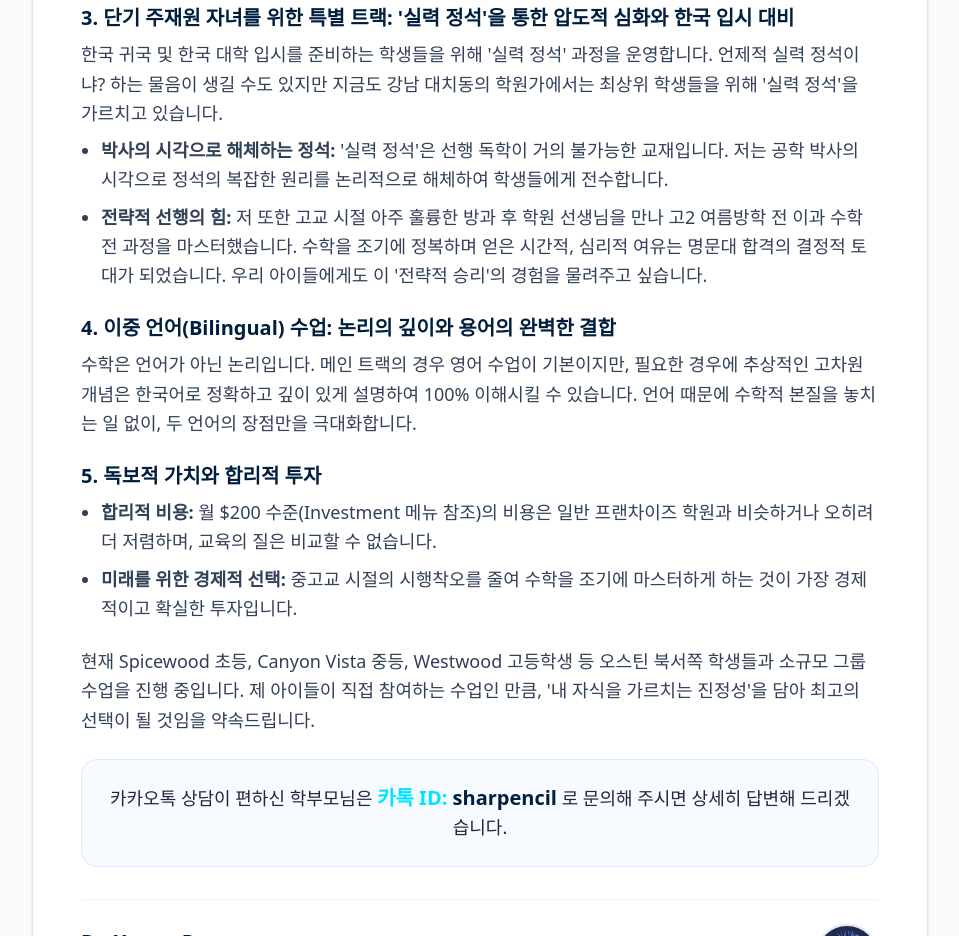
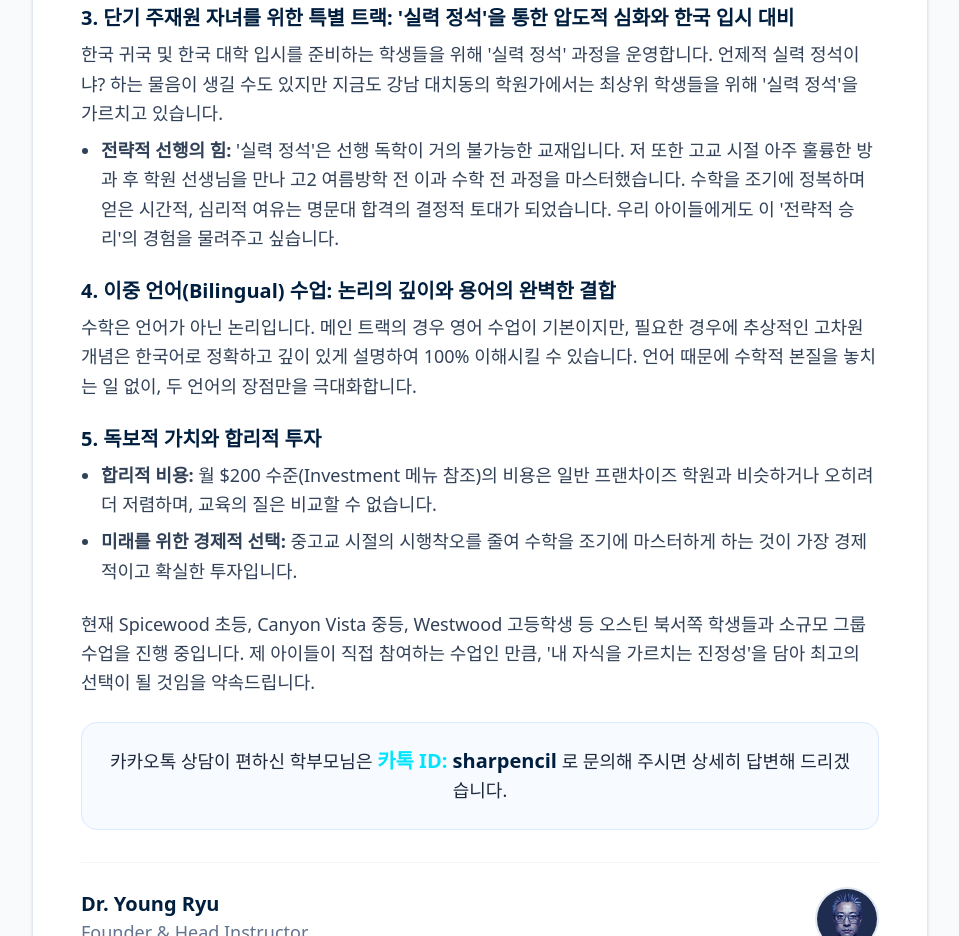
Before and after one commit to sharpencil/prismmath-website, a Next.js app: page /korean in a window 1280 px wide. Shown: the part 1900-2836 px from the top of the page, without its empty margins (160-1119 px from the left). Built offline with nearby package versions, Linux system fonts and the light colour scheme; a web font is replaced by a local one.

Commit message:
Update KoreanClient content

```diff
--- a/app/korean/KoreanClient.tsx
+++ b/app/korean/KoreanClient.tsx
@@ -121,8 +121,7 @@ export default function KoreanClient() {
                                     한국 귀국 및 한국 대학 입시를 준비하는 학생들을 위해 &apos;실력 정석&apos; 과정을 운영합니다. 언제적 실력 정석이냐? 하는 물음이 생길 수도 있지만 지금도 강남 대치동의 학원가에서는 최상위 학생들을 위해 &apos;실력 정석&apos;을 가르치고 있습니다.
                                 </p>
                                 <ul className="list-disc pl-5 space-y-2">
-                                    <li><strong>박사의 시각으로 해체하는 정석:</strong> &apos;실력 정석&apos;은 선행 독학이 거의 불가능한 교재입니다. 저는 공학 박사의 시각으로 정석의 복잡한 원리를 논리적으로 해체하여 학생들에게 전수합니다.</li>
-                                    <li><strong>전략적 선행의 힘:</strong> 저 또한 고교 시절 아주 훌륭한 방과 후 학원 선생님을 만나 고2 여름방학 전 이과 수학 전 과정을 마스터했습니다. 수학을 조기에 정복하며 얻은 시간적, 심리적 여유는 명문대 합격의 결정적 토대가 되었습니다. 우리 아이들에게도 이 &apos;전략적 승리&apos;의 경험을 물려주고 싶습니다.</li>
+                                    <li><strong>전략적 선행의 힘:</strong> &apos;실력 정석&apos;은 선행 독학이 거의 불가능한 교재입니다. 저 또한 고교 시절 아주 훌륭한 방과 후 학원 선생님을 만나 고2 여름방학 전 이과 수학 전 과정을 마스터했습니다. 수학을 조기에 정복하며 얻은 시간적, 심리적 여유는 명문대 합격의 결정적 토대가 되었습니다. 우리 아이들에게도 이 &apos;전략적 승리&apos;의 경험을 물려주고 싶습니다.</li>
                                 </ul>
                             </div>
 
```
